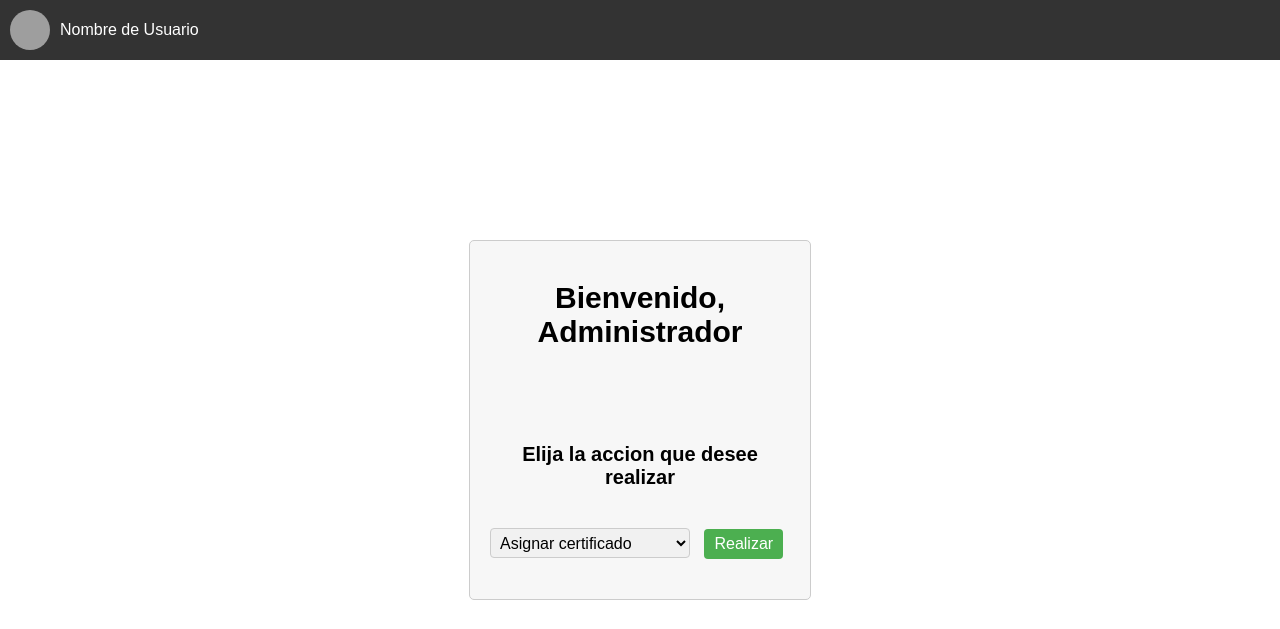
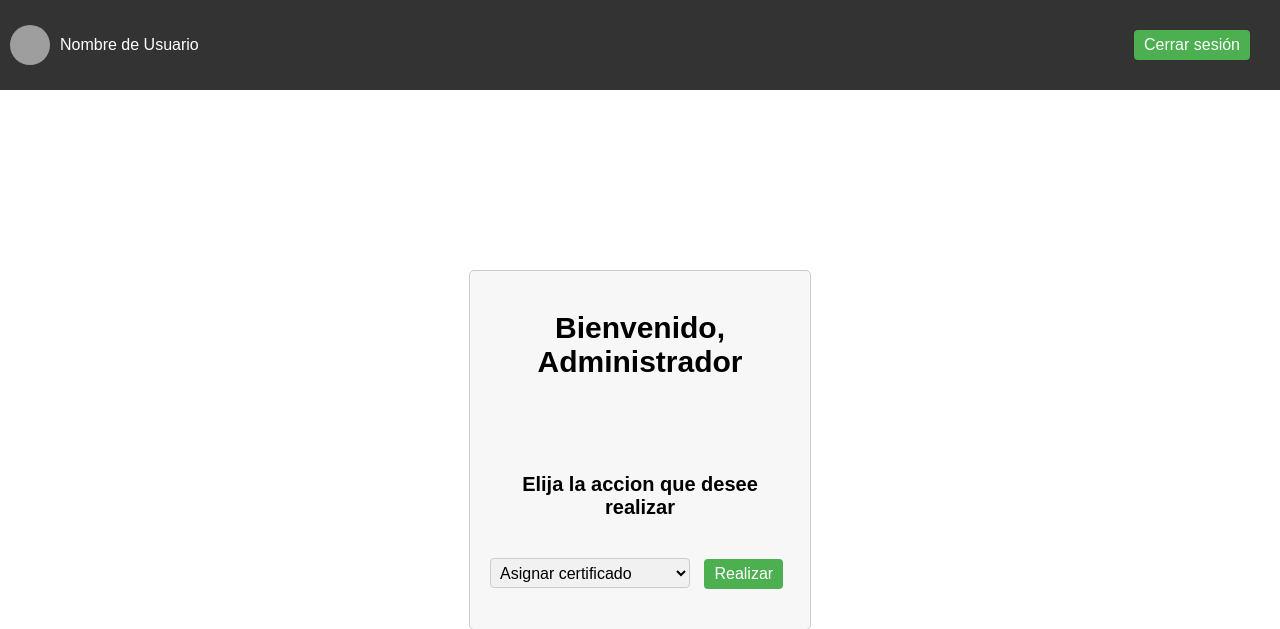
Before and after one commit to DCentenoGlez/ProyectoFinal-Alfas, a PHP site: page /Menu_administrador.html in a window 1280 px wide. Shown: the top 629 px of the page. Before the commit the page ends 600 px from the top, so only its background shows below. Run offline with PHP 8.4, Linux system fonts and the light colour scheme; grey boxes are pictures that could not be loaded.

Commit message:
Se pulieron detalles del programa
-Se agregó un boton de para cerrar sesion en el menu principial
-Se mejoraron los estilos en los botones, dandoles hover, para que se pueda apreciar mejor al momento de darle click
-Se validó que si haya datos en los formularios antes de enviarlos
-En las paginas de los formularios se agrego el boton de regresar al menu principal

```diff
--- a/Asignar_certificado.html
+++ b/Asignar_certificado.html
@@ -6,7 +6,7 @@
 </head>
 <body>
     <div class="containerC">
-        <form class="login-form">
+        <form class="login-form" onsubmit="return validarFormulario()">
             <h1>Registro de Certificado</h1>
             <h3>Por favor, ingrese los siguientes datos:</h3><br>
             <div class="form-group">
@@ -66,6 +66,8 @@
             <div class="form-group">
                 <input type="reset" value="Borrar formulario" class="boton" onclick="borrarFormulario()">
             </div>
+
+            <button type="button" class="boton" onclick="redireccionar('Menu_administrador.html')">Regresar</button>
         </form>
     </div>
 </body>
--- a/Menu_administrador.html
+++ b/Menu_administrador.html
@@ -9,6 +9,7 @@
         <div class="avatar">
             <img src="https://cdn.icon-icons.com/icons2/2506/PNG/512/user_icon_150670.png" alt="Avatar">
             <span>Nombre de Usuario</span>
+            <button class="boton2" onclick="cerrarSesion()">Cerrar sesión</button>
         </div>
     </header>
     <main class="container">
@@ -24,6 +25,7 @@
 
             </select>
             <button class="boton" onclick="realizarAccion()">Realizar</button>
+
         </div>
 
     </main>
--- a/Registrar_alumno.html
+++ b/Registrar_alumno.html
@@ -6,7 +6,7 @@
 </head>
 <body>
     <div class="container">
-        <form class="login-form">
+        <form class="login-form" onsubmit="return validarFormulario2()">
             <h1>Registro de Alumno</h1>
             <h3>Ingrese los datos del alumno</h3>
             <div class="form-group">
@@ -32,11 +32,12 @@
                 </select>
             </div><br>
             <div class="form-group">
-                <input type="submit" value="Registrar" class="boton" onclick="enviarFormulario(event)">
+                <input type="submit" value="Registrar" class="boton" onclick="enviarFormulario2(event)">
             </div>
             <div class="form-group">
                 <input type="reset" value="Borrar formulario" class="boton" onclick="borrarFormulario()">
             </div>
+            <button type="button" class="boton" onclick="redireccionar('Menu_administrador.html')">Regresar</button>
         </form>
 
     </div>
--- a/estilo.css
+++ b/estilo.css
@@ -205,6 +205,32 @@ li {
     margin-left: 10px;
   }
 
+  .boton:hover {
+    background-color: #45684e;
+    cursor: pointer;
+}
+
+  .avatar .boton2 {
+    margin-left: auto;
+    margin-right: 20px;
+}
+
+  .boton2 {
+    height: 30px;
+    font-size: 16px;
+    background-color: #4CAF50;
+    color: white;
+    border: none;
+    border-radius: 4px;
+    padding: 5px 10px;
+  }
+
+  .boton2:hover {
+    background-color: #45684e; /* Cambia el color de fondo */
+    cursor: pointer; /* Cambia el cursor al estilo de "puntero" */
+    /* Otros estilos adicionales que desees aplicar */
+}
+
   .lista-desplegable.modificado {
     position: relative;
     top: 10px;
@@ -242,6 +268,12 @@ li {
     padding: 5px 10px;
     margin-left: 10px;
   }
+
+  .boton:hover {
+    background-color: #45684e; /* Cambia el color de fondo */
+    cursor: pointer; /* Cambia el cursor al estilo de "puntero" */
+    /* Otros estilos adicionales que desees aplicar */
+}
 
 
   .lista-desplegable.modificado {
```
Also changed, not shown: script.js (+68 -7 lines).
